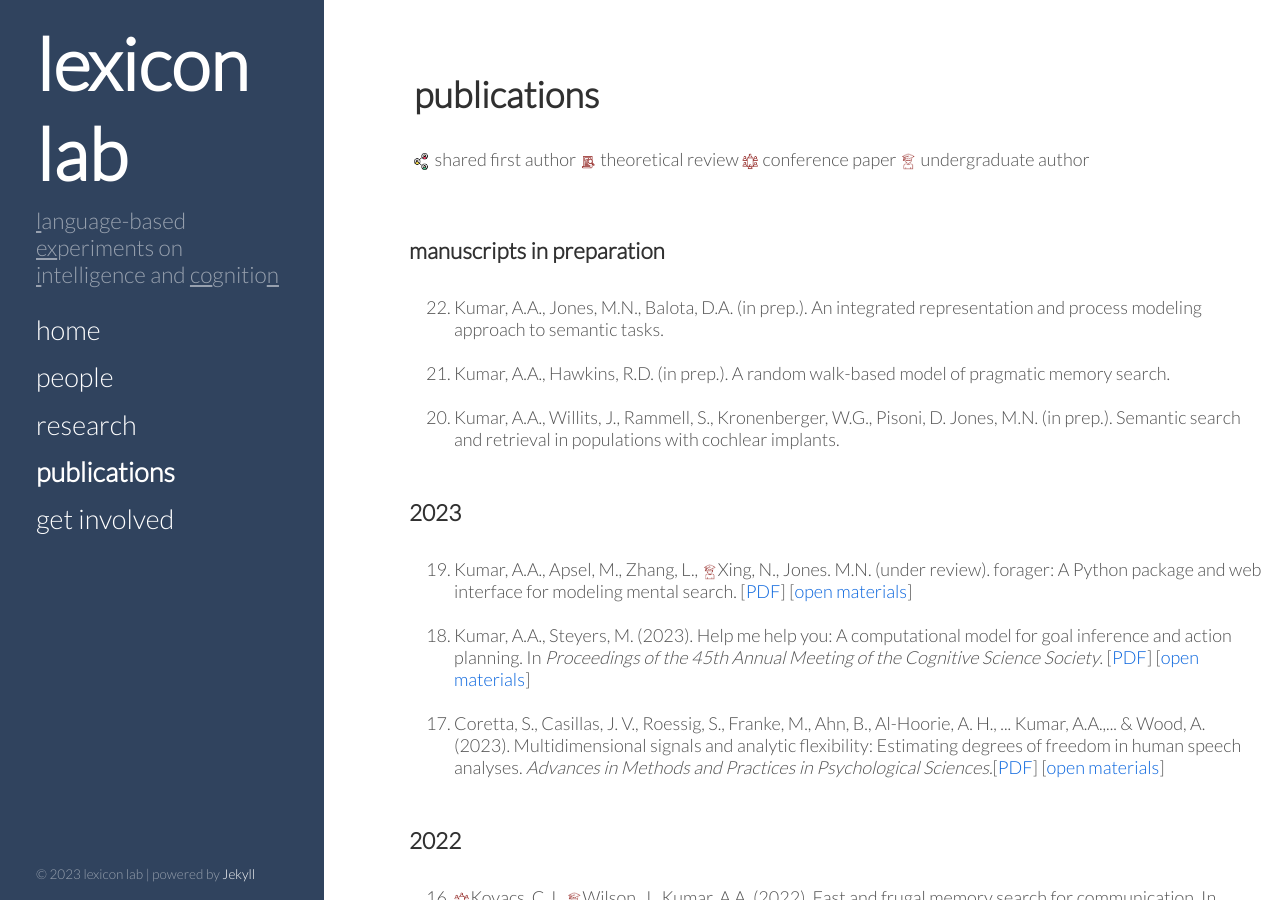
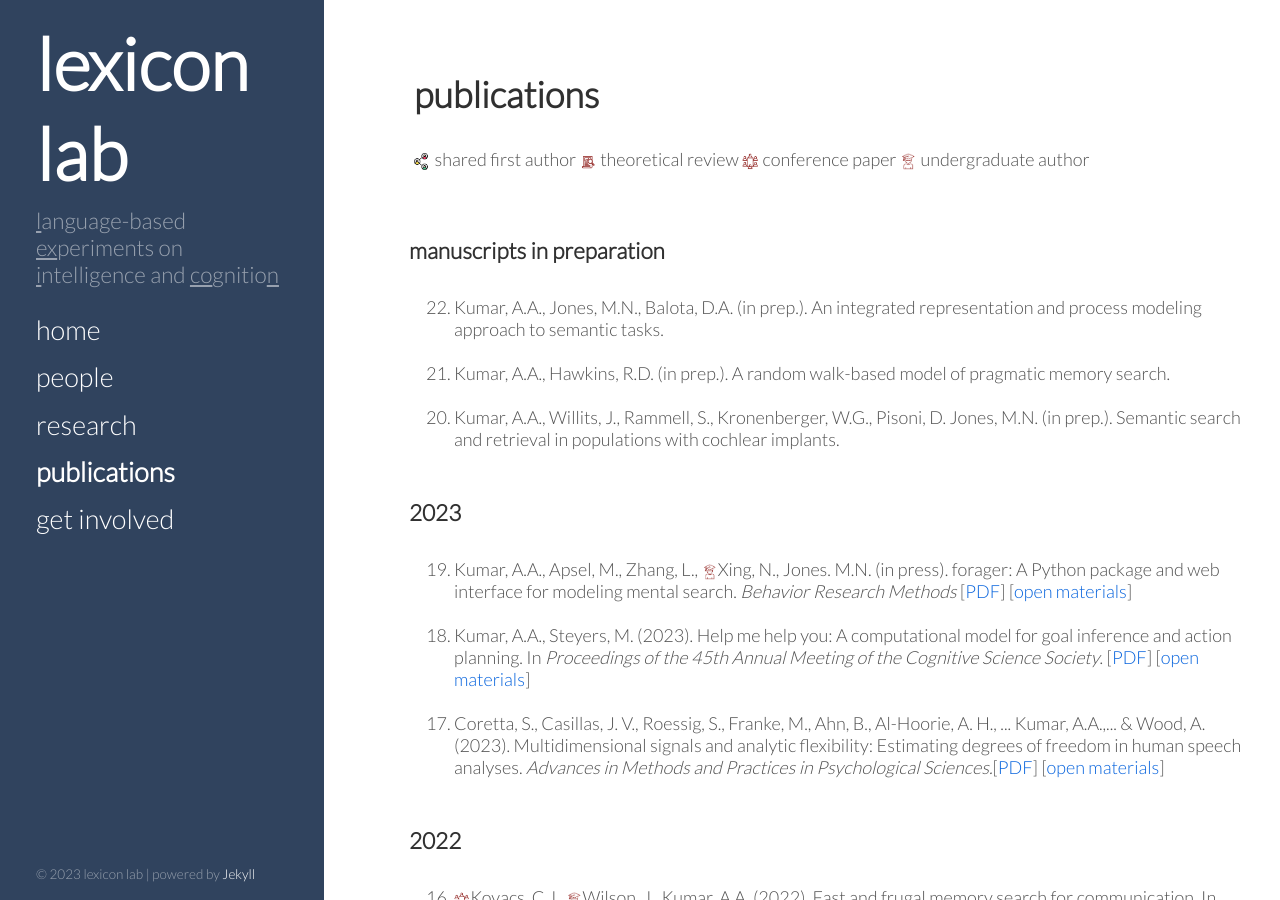
Before and after one commit to thelexiconlab/thelexiconlab.github.io, a Jekyll site: the page built from publications.html, in a window 1280 px wide and 900 px high. Built offline with Jekyll 4.4.1, drawn with Linux system fonts in a browser that asks for light colours; Markdown is read by kramdown in place of the engine named in the settings.

Commit message:
update pubs

```diff
--- a/publications.html
+++ b/publications.html
@@ -18,7 +18,7 @@ order: 4
 <li><div>Kumar, A.A., Hawkins, R.D. (in prep.). A random walk-based model of pragmatic memory search.</div></li><br>
 <li><div>Kumar, A.A., Willits, J., Rammell, S., Kronenberger, W.G., Pisoni, D. Jones, M.N. (in prep.). Semantic search and retrieval in populations with cochlear implants.</div></li><br>
 <h3 class="unindent"> 2023 </h3><br>
-<li><div>Kumar, A.A., Apsel, M., Zhang, L., <img src ="/images/icons/undergrad.png" alt="ug icon" class = "papericon" title="undergraduate author">Xing, N., Jones. M.N. (under review). forager: A Python package and web interface for modeling mental search. [<a href="https://psyarxiv.com/3y9df" target="_blank" style="color:#0864dd;">PDF</a>] [<a href="https://github.com/thelexiconlab/forager-analyses" target="_blank" style="color:#0864dd;">open materials</a>]</div></li><br>
+<li><div>Kumar, A.A., Apsel, M., Zhang, L., <img src ="/images/icons/undergrad.png" alt="ug icon" class = "papericon" title="undergraduate author">Xing, N., Jones. M.N. (in press). forager: A Python package and web interface for modeling mental search. <i>Behavior Research Methods</i> [<a href="https://psyarxiv.com/3y9df" target="_blank" style="color:#0864dd;">PDF</a>] [<a href="https://github.com/thelexiconlab/forager-analyses" target="_blank" style="color:#0864dd;">open materials</a>]</div></li><br>
 <li><div>Kumar, A.A., Steyers, M. (2023). Help me help you: A computational model for goal inference and action planning. In <i> Proceedings of the 45th Annual Meeting of the Cognitive Science Society</i>. [<a href="https://psyarxiv.com/f6gm3" target="_blank" style="color:#0864dd;">PDF</a>] [<a href="https://github.com/thelexiconlab/helping-behaviors" target="_blank" style="color:#0864dd;">open materials</a>]</div></li><br>
 <li><div>Coretta, S., Casillas, J. V., Roessig, S., Franke, M., Ahn, B., Al-Hoorie, A. H., ... Kumar, A.A.,... & Wood, A. (2023). Multidimensional signals and analytic flexibility: Estimating degrees of freedom in human speech analyses. <i>Advances in Methods and Practices in Psychological Sciences.</i>[<a href="https://clok.uclan.ac.uk/45561/1/RR.pdf" target="_blank" style="color:#0864dd;">PDF</a>] [<a href="https://clok.uclan.ac.uk/45561/1/RR.pdf" target="_blank" style="color:#0864dd;">open materials</a>]</div></li><br>
 <h3 class="unindent"> 2022 </h3><br>
```
